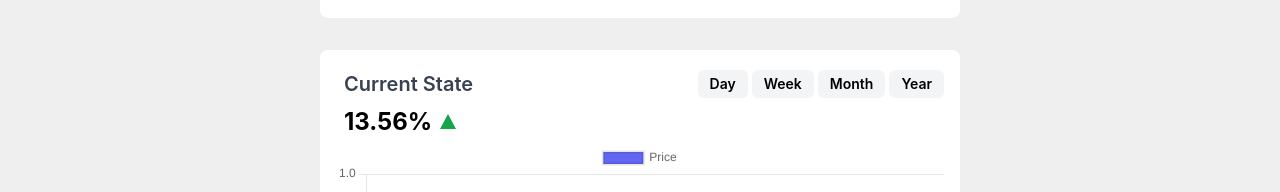
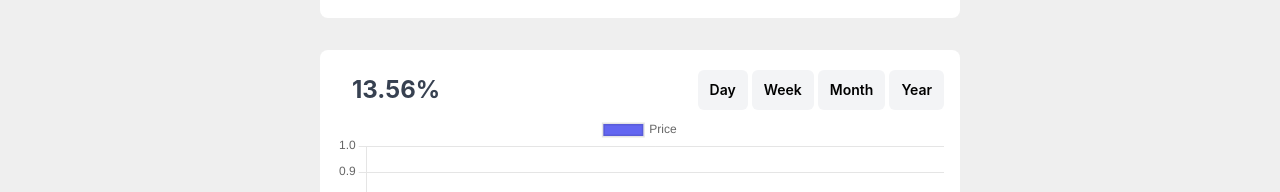
Before and after one commit to COS301-SE-2022/CryptoHub, a Next.js app in the folder client/: page /coin in a window 1280 px wide. Shown: the part 439-631 px from the top of the page. Built offline with nearby package versions, Linux system fonts and the light colour scheme; no server answers.

Commit message:
updated coin graph section

```diff
--- a/client/components/CoinAccount/CoinInfoNext.js
+++ b/client/components/CoinAccount/CoinInfoNext.js
@@ -57,7 +57,9 @@ const CoinInfoNext = ({ id, name, state, arrow }) => {
       <div className="flex flex-col mb-2">
         <div className="flex flex-row justify-between">
           <p className="text-xl font-semibold mb-2 translate-y-1 ml-2 text-center text-gray-700">
-            {name}
+            <p className="text-2xl font-bold mb-2 translate-y-1 ml-2 justify-between">
+              {state}
+            </p>
           </p>
           <div className="flex flex-row justify-between">
             <button className="text-sm font-semibold mb-2 translate-y-1 ml-1 text-right bg-gray-100 px-3 p-1 rounded-md hover:bg-indigo-300 transition">
@@ -74,16 +76,7 @@ const CoinInfoNext = ({ id, name, state, arrow }) => {
             </button>
           </div>
         </div>
-        <div className="flex flex-row">
-          <p className="text-2xl font-bold mb-2 translate-y-1 ml-2 justify-between">
-            {state}
-          </p>
-          {arrow == "up" ? (
-            <div className="h-0 w-4.5 border-x-8 border-x-transparent translate-y-3 translate-x-2 border-b-[15px] border-b-green-600"></div>
-          ) : (
-            <div className="h-0 w-4.5 border-x-8 border-x-transparent translate-y-4 translate-x-2 border-b-[15px] border-b-red-600 rotate-180"></div>
-          )}
-        </div>
+        <div className="flex flex-row"></div>
         <div>
           <Line data={chartData} />
         </div>
```
